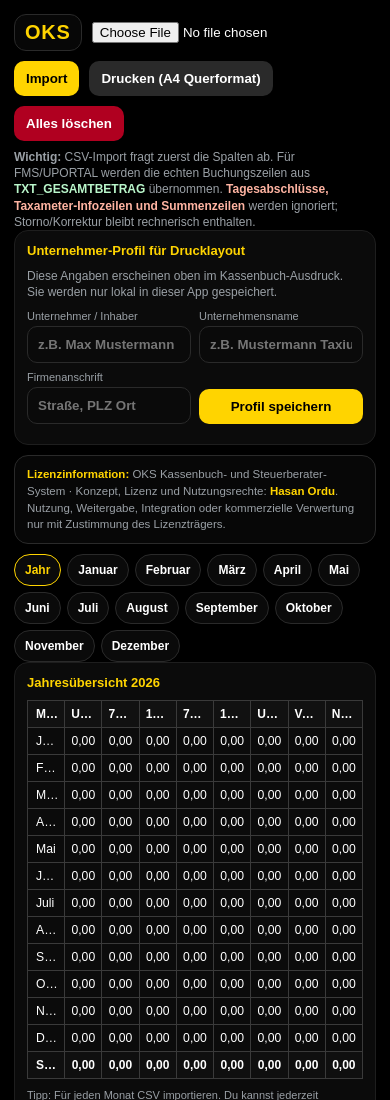
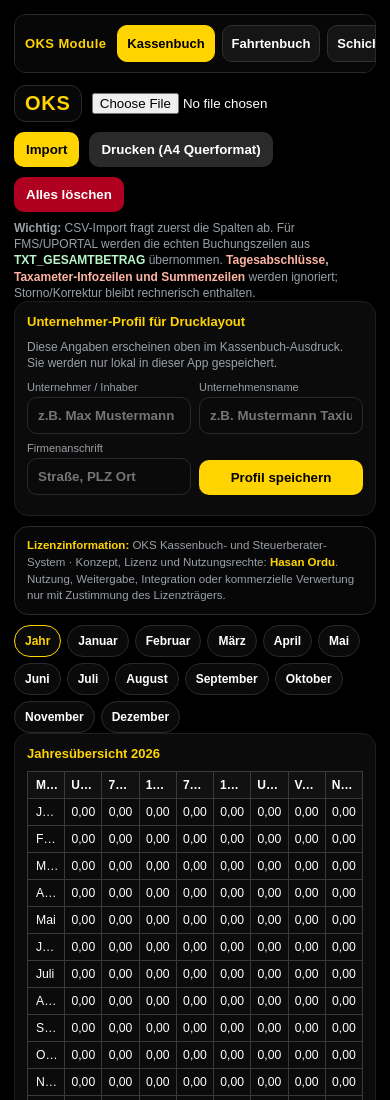
Before and after one commit to ordutaxiunternehmen/OKS-System, a website: page index.html in a window 390 px wide. Shown: the top 1100 px of the page. Drawn offline with nearby package versions, Linux system fonts and the light colour scheme.

Commit message:
OKS Module Navigation hinzufügen

```diff
--- a/index.html
+++ b/index.html
@@ -91,6 +91,20 @@
 .oksLicenseFooter{margin:16px 0 4px 0;text-align:center;color:#9aa0a6;font-size:11px;line-height:1.4}
 .oksLicenseFooter b{color:#ffd400}
 @media print{.oksLicenseInfo,.oksLicenseFooter{display:none!important}}
+
+  /* OKS Modul-Navigation: ergänzt am 2026-07-01; bestehende App-Funktionen bleiben unverändert */
+  .oksModuleNav{position:fixed;left:10px;top:80px;z-index:9999;width:170px;background:#070707;border:1px solid #2a2a2a;border-radius:14px;padding:10px;box-shadow:0 8px 24px rgba(0,0,0,.35)}
+  .oksModuleNavTitle{color:var(--accent);font-weight:900;font-size:13px;margin:2px 0 8px 0;letter-spacing:.4px}
+  .oksModuleNav a{display:block;text-decoration:none;color:#fff;background:#151515;border:1px solid #303030;border-radius:10px;padding:10px 9px;margin:7px 0;font-weight:900;font-size:13px}
+  .oksModuleNav a:hover,.oksModuleNav a:focus{border-color:var(--accent);color:var(--accent);outline:none}
+  .oksModuleNav .active{background:var(--accent);color:#000;border-color:var(--accent)}
+  @media(min-width:980px){body{padding-left:198px}}
+  @media(max-width:979px){
+    .oksModuleNav{position:static;width:auto;margin:0 0 12px 0;display:flex;gap:7px;align-items:center;overflow-x:auto;border-radius:12px}
+    .oksModuleNavTitle{white-space:nowrap;margin:0 4px 0 0}
+    .oksModuleNav a{white-space:nowrap;margin:0}
+  }
+
 </style>
 
 <script src="https://cdnjs.cloudflare.com/ajax/libs/pdf.js/3.11.174/pdf.min.js"></script>
@@ -417,6 +431,15 @@
 
 </head>
 <body>
+
+
+<nav class="oksModuleNav noPrint" aria-label="OKS Module">
+  <div class="oksModuleNavTitle">OKS Module</div>
+  <a class="active" href="./">Kassenbuch</a>
+  <a href="apps/fahrtenbuch/">Fahrtenbuch</a>
+  <a href="apps/schichtauswertung/">Schichtauswertung</a>
+</nav>
+
 
 <div id="oksPrintBrandHeader" style="display:none">
   <div class="oksLogo">OKS</div>
```
Also changed, not shown: OKS_INTEGRATION_HINWEIS.txt (added, +12 -0 lines).
